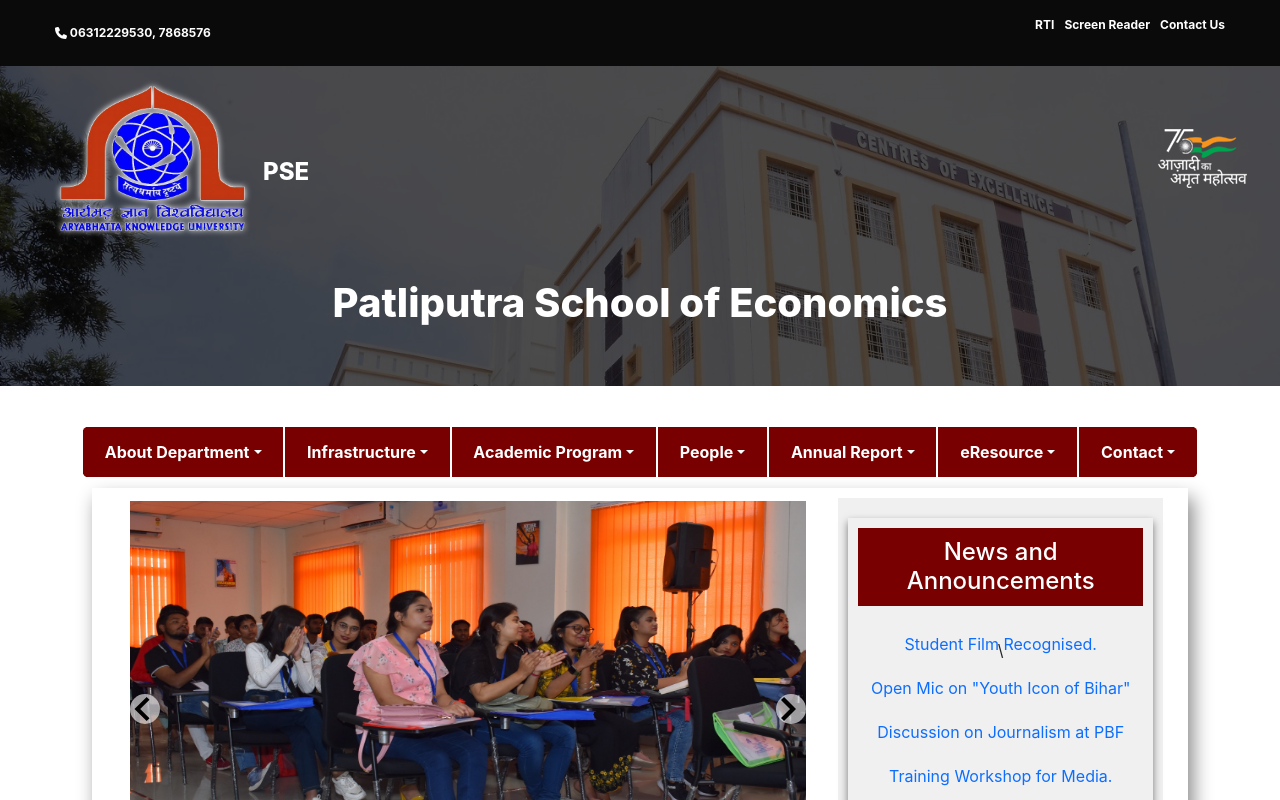
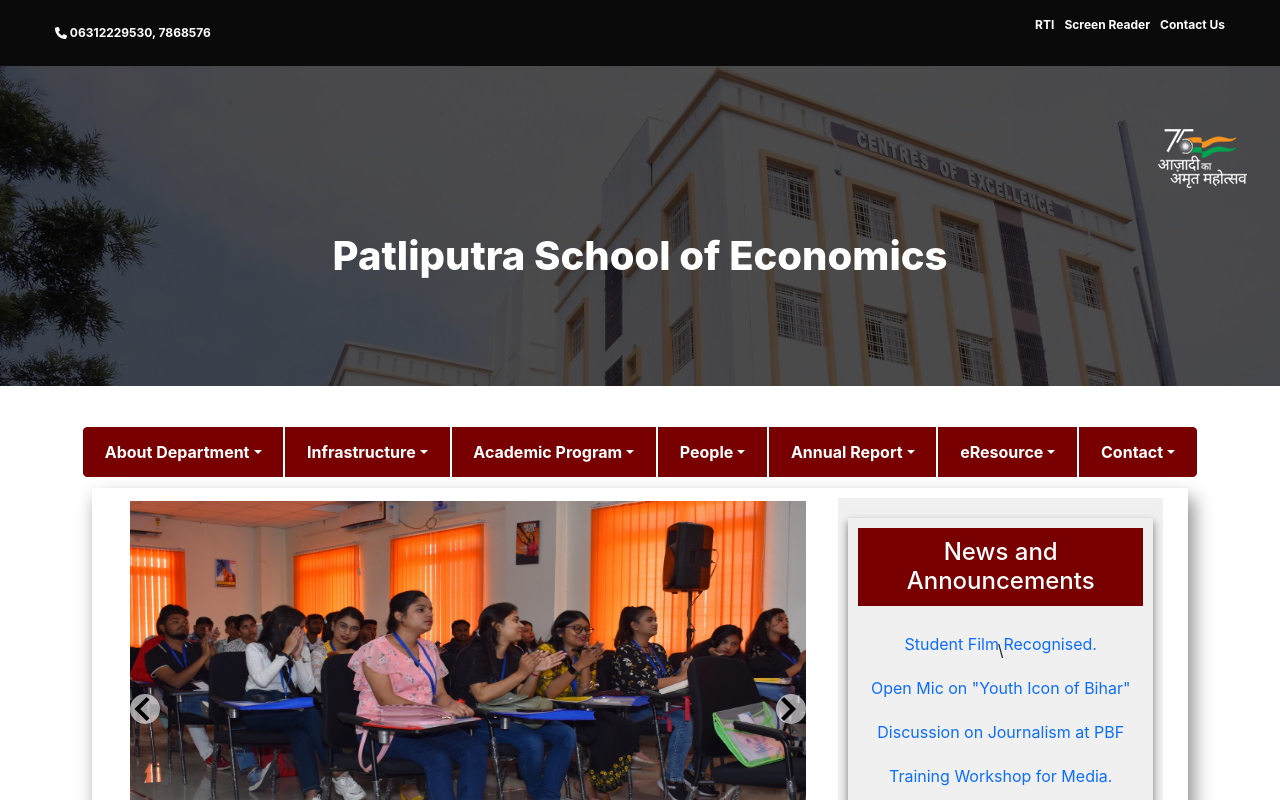
Before and after one commit to yatanbase/Economics-School, a React (Create React App) app: page / in a window 1280 px wide. Shown: the top 800 px of the page. Built offline with nearby package versions, Linux system fonts and the light colour scheme.

Commit message:
second commit

```diff
--- a/src/components/Header.jsx
+++ b/src/components/Header.jsx
@@ -38,12 +38,12 @@
         <div className="headerContainer width95 maxWidth flex alignCenter justifyCenter flexColumn" style={{ height: "20rem" }}>
           <div className="nav flex alignCenter spaceBtw width100">
             <div className="logo flex alignCenter justifyCenter gap1" >
-              <img src={logo} alt="" style={{height:'10rem', width:'15rem',filter: 'drop-shadow(0px 0px 3px white)'}} />
+              {/* <img src={logo} alt="" style={{height:'10rem', width:'15rem',filter: 'drop-shadow(0px 0px 3px white)'}} />
               <h1 style={{margin:'-25px'}}>
 
                 <br />
                PSE
-              </h1>
+              </h1> */}
             </div>
             <div className="logo2">
               <img src={logo2} alt="" />
```
